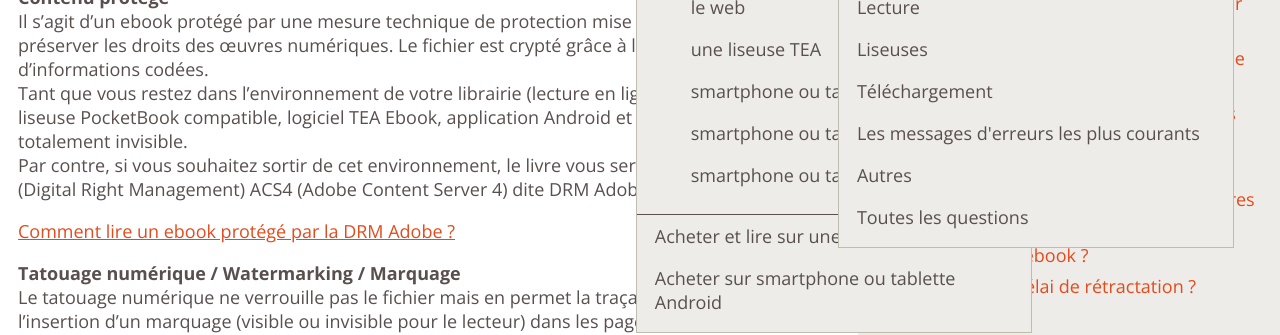
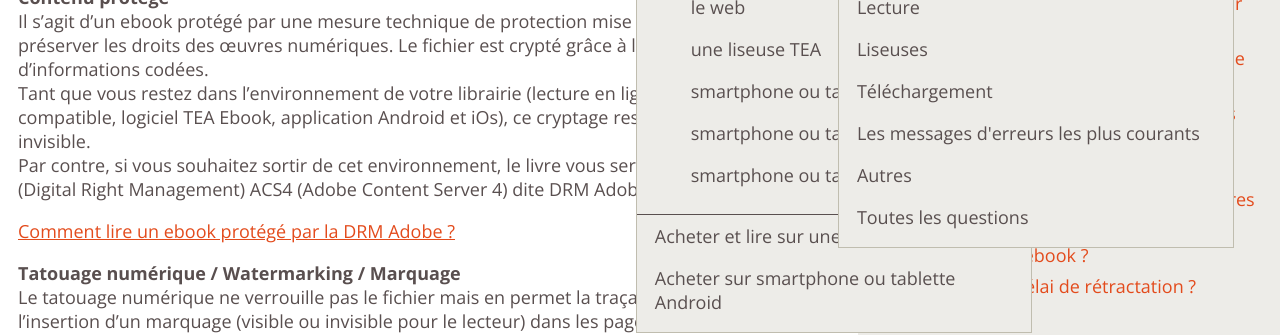
Before and after one commit to TEA-ebook/help-center, a Jekyll site: the page built from _pages/FAQ-achat.md, in a window 1280 px wide and 1400 px high, scrolled down 2253 px. Shown: the part 179-514 px from the top of the window. Built offline with Jekyll 4.4.1, drawn with Linux system fonts in a browser that asks for light colours; some of the changed text lies outside the part shown.

Commit message:
Update FAQ-achat.md

```diff
--- a/_pages/FAQ-achat.md
+++ b/_pages/FAQ-achat.md
@@ -107,7 +107,7 @@
 <a id="protection-care"></a>
 **Contenu protégé**
 Il s'agit d'un ebook protégé par une mesure technique de protection mise en place pour préserver les droits des œuvres numériques. Le fichier est crypté grâce à l'insertion d'informations codées.
-Tant que vous restez dans l'environnement de votre librairie (lecture en ligne, liseuse TEA ou liseuse PocketBook compatible, logiciel TEA Ebook, application Android et iOs), ce cryptage reste totalement invisible.
+Tant que vous restez dans l'environnement de votre librairie (lecture en ligne, liseuse TEA compatible, logiciel TEA Ebook, application Android et iOs), ce cryptage reste totalement invisible.
 Par contre, si vous souhaitez sortir de cet environnement, le livre vous sera fourni sous DRM (Digital Right Management) ACS4 (Adobe Content Server 4) dite DRM Adobe ou Adobe DRM.
 
 [Comment lire un ebook protégé par la DRM Adobe ?](http://aide.tea-ebook.com/ade/)
```
Also changed, not shown: other parts of _pages/FAQ-achat.md (+3 -2 lines).
